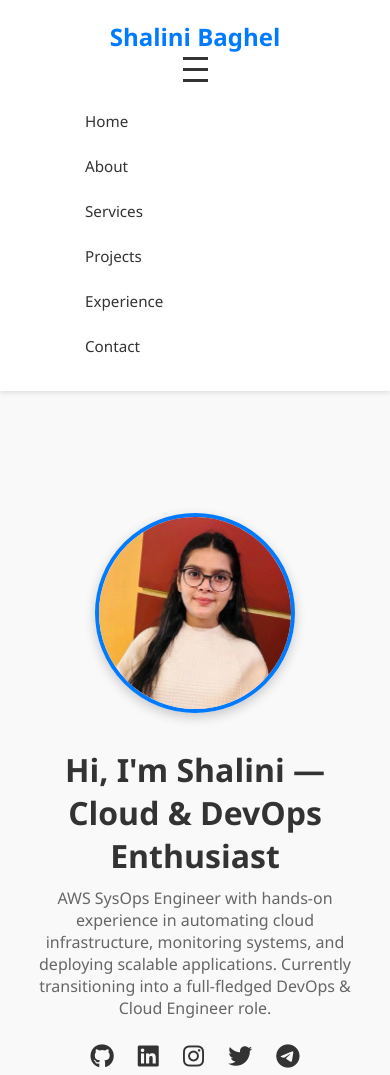
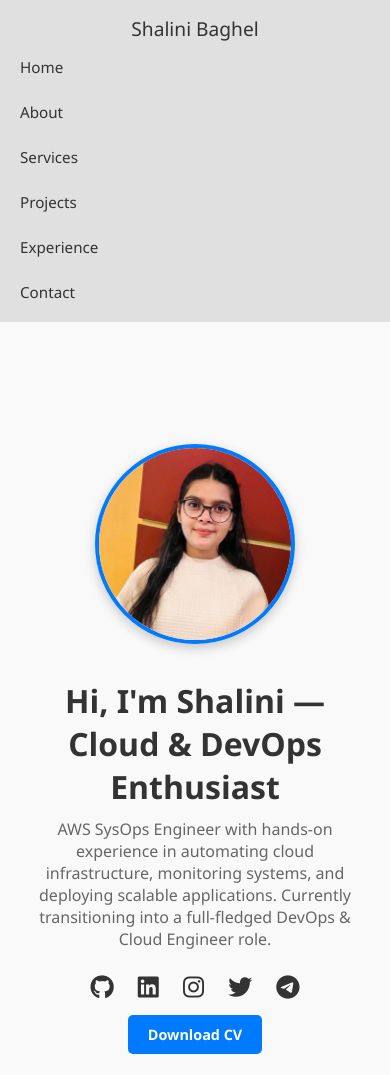
Before and after one commit to shalinibaghel01/shalini-portfolio, a plain HTML site: page index.html in a window 390 px wide. Shown: the top 1075 px of the page. Drawn offline with Linux system fonts and the light colour scheme.

Commit message:
Update index.html
Changes for mobile phone

```diff
--- a/index.html
+++ b/index.html
@@ -29,42 +29,55 @@
       flex-direction: column;
       justify-content: center;
     }
+    /* Navbar Styling */
 header {
+  background-color: #e0e0e0;
+  padding: 20px;
+  text-align: center;
+  position: relative;
+}
+
+.logo {
+  font-size: 24px;
+  font-weight: bold;
+  color: #007bff;
+}
+
+nav {
   display: flex;
-      justify-content: space-between;
-      align-items: center;
-      padding: 20px 40px;
-      background-color: #fff;
-      box-shadow: 0 2px 5px rgba(0,0,0,0.1);
-      position: sticky;
-      top: 0;
-      z-index: 1000;
+  justify-content: center;
+  gap: 20px;
+  transition: all 0.3s ease-in-out;
 }
-    .hamburger {
+
+nav a {
+  text-decoration: none;
+  color: #333;
+  font-weight: 500;
+}
+
+.menu-icon {
+  display: none;
+  font-size: 24px;
+  cursor: pointer;
+}
+
+/* Mobile Responsive */
+@media (max-width: 768px) {
+  .menu-icon {
+    display: block;
+    margin-top: 10px;
+  }
+
+  nav {
     display: none;
     flex-direction: column;
-    cursor: pointer;
+    margin-top: 20px;
   }
-  .hamburger span {
-    height: 3px;
-    width: 25px;
-    background: #333;
-    margin: 4px;
-    transition: 0.3s;
-  }
-  @media (max-width: 768px) {
-    .nav-right {
-      display: none;
-      flex-direction: column;
-      width: 100%;
-      background-color: #fff;
-      padding: 10px 20px;
-    }
-    .nav-right.active {
+
+  nav.active {
     display: flex;
   }
-    .hamburger {
-      display: flex;
 }
   .hero {
     align-items: center;
@@ -155,12 +168,18 @@
       text-align: center;
       font-weight: 500;
     }
-    .service-grid {
+    .services-grid {
   display: grid;
-      grid-template-columns: repeat(auto-fit, minmax(300px, 1fr));
-      gap: 30px;
-      max-width: 1200px;
-      margin: auto;
+  grid-template-columns: repeat(auto-fit, minmax(280px, 1fr));
+  gap: 20px;
+  margin: 40px 20px;
+}
+
+.service-card {
+  background: #d2dbe4;
+  padding: 20px;
+  border-radius: 12px;
+  box-shadow: 0 4px 8px rgba(0,0,0,0.1);
 }
   @media (max-width: 768px) {
   .services-grid {
@@ -288,31 +307,6 @@
       display: flex;
       flex-direction: column;
       justify-content: center;
-    }
-    header {
-      display: flex;
-      justify-content: space-between;
-      align-items: center;
-      padding: 20px 40px;
-      background-color: #fff;
-      box-shadow: 0 2px 5px rgba(0,0,0,0.1);
-      position: sticky;
-      top: 0;
-      z-index: 1000;
-    }
-    .nav-left {
-      font-size: 1.5rem;
-      font-weight: bold;
-      color: #007BFF;
-    }
-    .nav-right a {
-      margin-left: 25px;
-      text-decoration: none;
-      color: #333;
-      font-weight: 500;
-    }
-    .nav-right a:hover {
-      color: #007BFF;
     }
     .hero {
       align-items: center;
```
Lines whose indentation alone changed are shown as unchanged.
